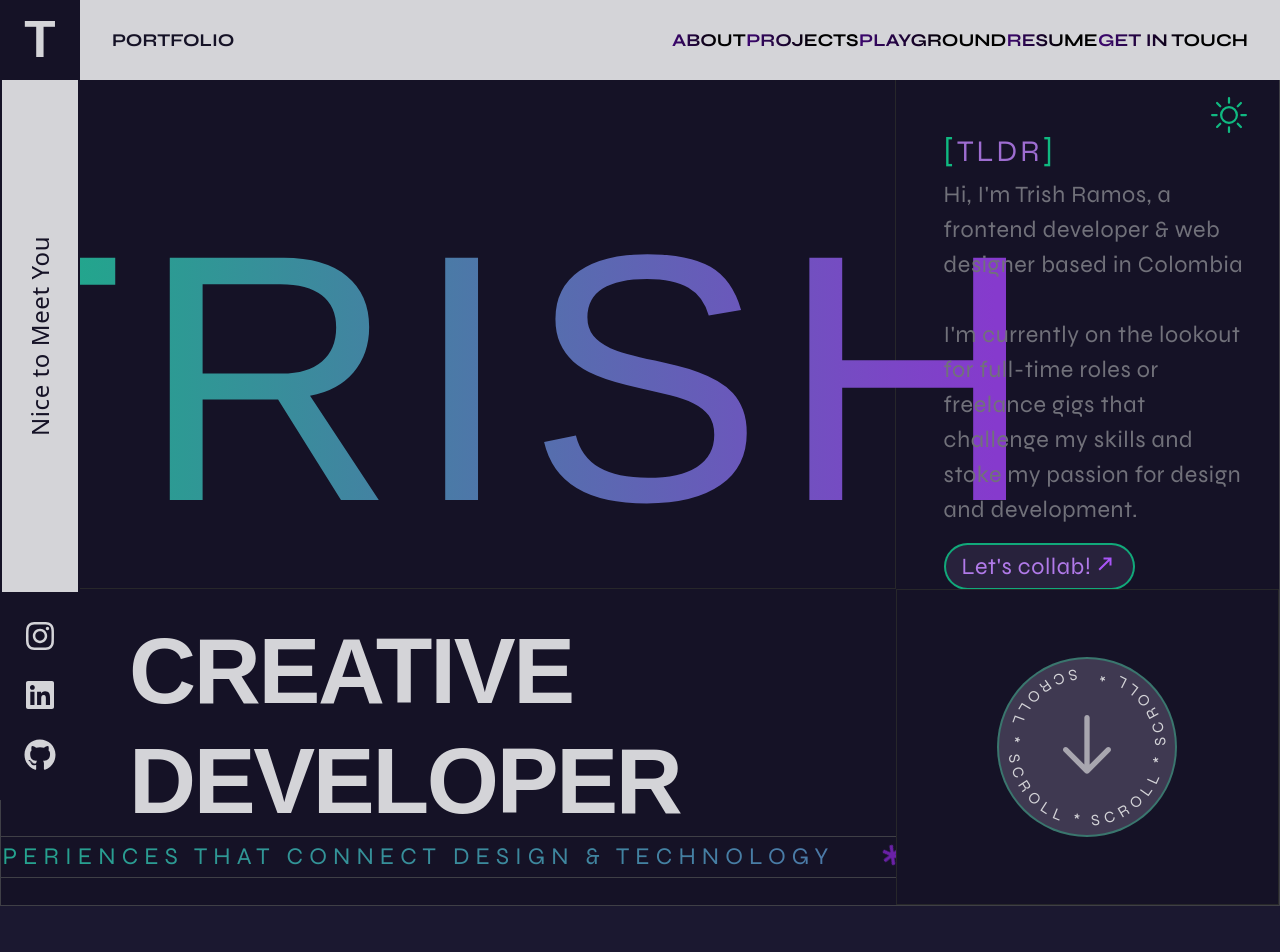
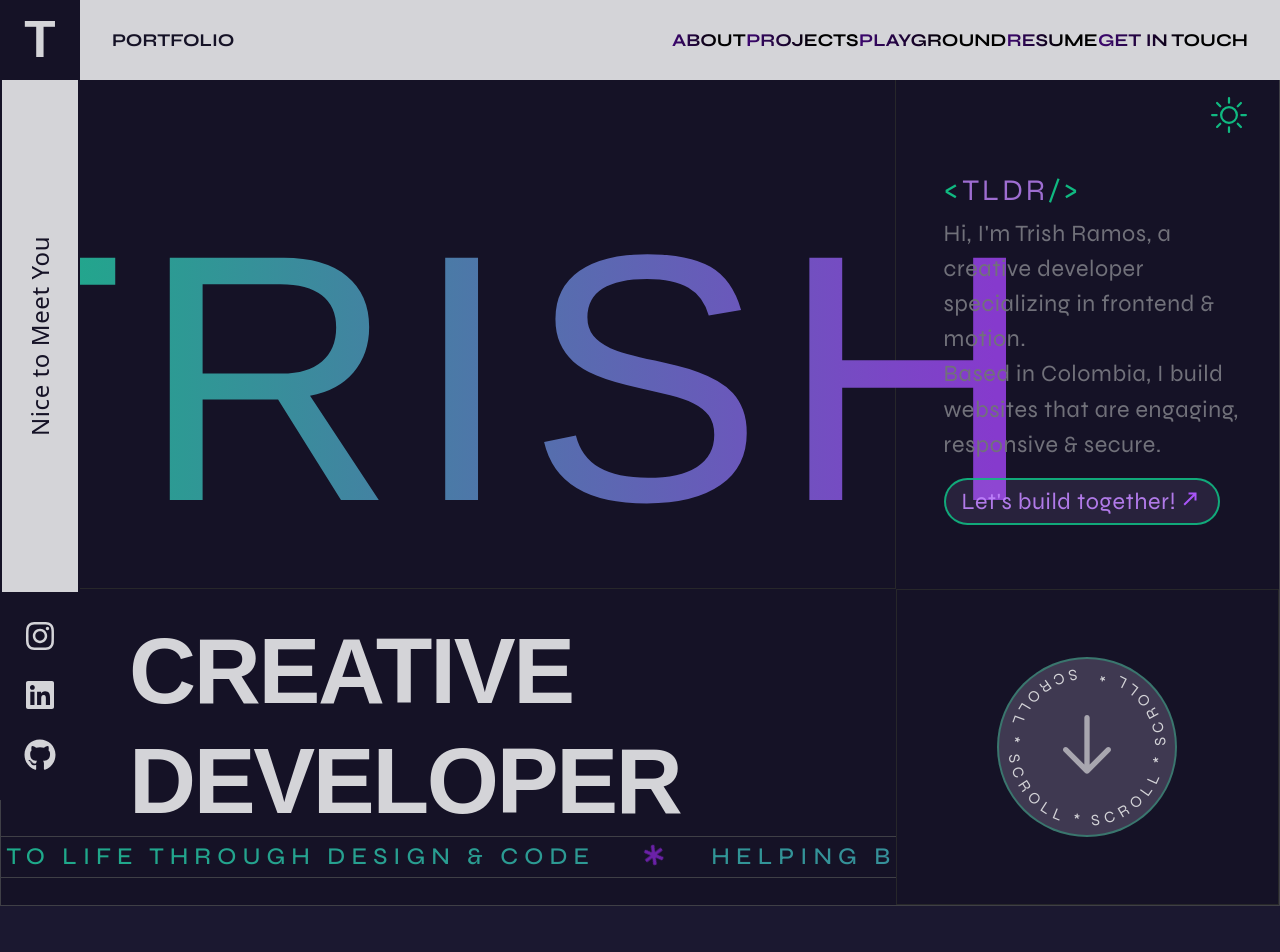
Before and after one commit to sandyFit/another-portfolio, a React (Vite) app: page / in a window 1280 px wide. Shown: the top 952 px of the page. Built offline with nearby package versions, Linux system fonts and the light colour scheme; a web font is replaced by a local one.

Commit message:
Copy Adjustments

```diff
--- a/src/components/ui/MotionText.jsx
+++ b/src/components/ui/MotionText.jsx
@@ -3,12 +3,12 @@ import React from 'react';
 
 
 const MotionText = ({ icon, text}) => {
-  const repetitions = Array(2).fill(null);
+  const repetitions = Array(4).fill(null);
 
   return (
         <div className="w-full z-10 border-t-[1px] border-b-[1px] border-zinc-700 flex items-center py-1"
             style={{ overflow: 'hidden'}}>
-            <h2 className=' motion-text font-space-prosto text-2xl  font-syne app-title font-[300] tracking-[.38rem]
+            <h2 className=' motion-text font-space-prosto text-2xl  font-syne app-title font-[500] tracking-[.38rem]
                 uppercase '>
                 <div style={{ display: 'flex', whiteSpace: 'nowrap' }}>
                     {repetitions.map((_, index) => (
--- a/src/components/ui/RandomLetterReveal.jsx
+++ b/src/components/ui/RandomLetterReveal.jsx
@@ -24,6 +24,7 @@ const RandomLetterReveal = ({ text }) => {
         const intervalId = setInterval(revealLetter, 100); // Adjust timing as needed
 
         return () => clearInterval(intervalId);
+
     }, [text]); // Effect depends on 'text' prop
 
     return (
--- a/src/index.css
+++ b/src/index.css
@@ -29,7 +29,7 @@
 /* =============== RANDOM LETTER REVEAL ================ */
 .letter-container span {
   opacity: 0;
-  transition: opacity 0.5s ease;
+  transition: opacity .01s ease;
 }
 
 .letter-container .revealed {
@@ -132,7 +132,7 @@
     white-space: nowrap;
     margin: 0;
     padding: 0;
-    animation: slideLeft 20s linear infinite;
+    animation: slideLeft 30s linear infinite;
 }
 
 
--- a/src/pages/home/Hero.jsx
+++ b/src/pages/home/Hero.jsx
@@ -43,7 +43,7 @@ const Hero = () => {
                                 icon={<FaAsterisk style={{ color: '#6b21a8', fontSize: '20px', marginTop: '4px' }}
                                     className='rotating-icon'
                                 />}
-                                text={'Building digital experiences that connect design & technology'}
+                                text={"helping brands come to life through design & code"}
                             />
                         </div>
 
@@ -70,20 +70,19 @@ const Hero = () => {
 
                     <div className="flex flex-col">
                         <h3 className='font-syne text-3xl text-purple-400 text-opacity-80 mb-2 tracking-widest'>
-                            <span className='text-emerald-500'>[</span>TLDR
-                            <span className='text-emerald-500'>]</span>
+                            <span className='text-emerald-500'>{'<'}</span>TLDR
+                            <span className='text-emerald-500'>{'/>'}</span>
                         </h3>
 
 
                         <p className='font-syne text-[1.46rem] text-zinc-500 font-[100] pb-16 tracking-wide'>
-                            Hi, I'm Trish Ramos, a frontend developer & web designer based in Colombia
-                            <br /> <br />
-                            I'm currently on the lookout for full-time roles or freelance gigs that challenge my skills and
-                            stoke my passion for design and development.<br />
+                            Hi, I'm Trish Ramos, a creative developer specializing in frontend & motion.
+                            <br />
+                            Based in Colombia, I build websites that are engaging, responsive & secure.<br />
                                 <Link to='contact' className='text-purple-400 text-opacity-90 hover:text-purple-300
                                     mr-4 bg-purple-300 bg-opacity-10 hover:bg-opacity-25 border-2 border-emerald-500
                                     inline-flex py-1 px-4 border-opacity-90 rounded-3xl mt-4'>
-                                    Let's collab!
+                                    Let's build together!
                                     <CgArrowTopRight
                                         style={{ fontSize: '1.5rem', fontWeight: '100', margin: '3px 0 0 2px', color: '#a855f7' }}/>
                                 </Link><br/>
```
Lines whose indentation alone changed are shown as unchanged.
